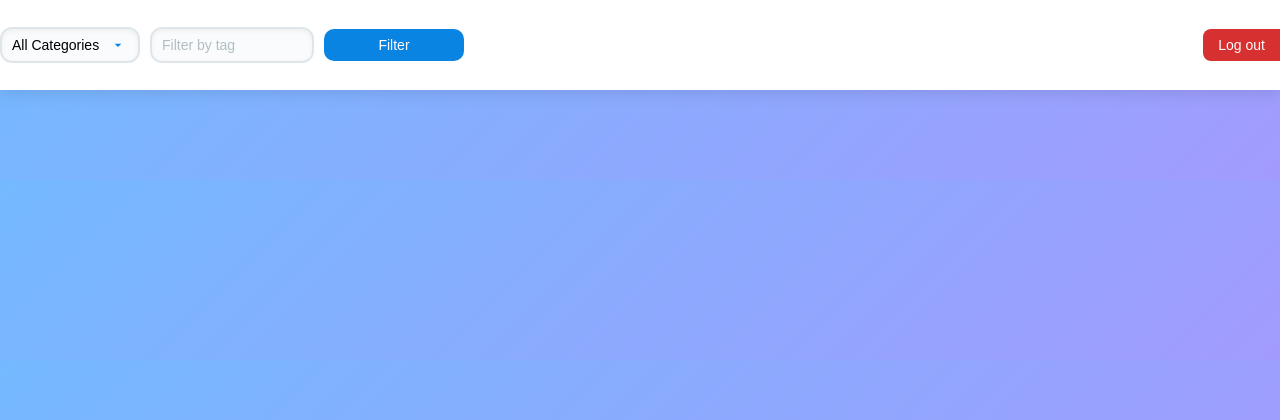
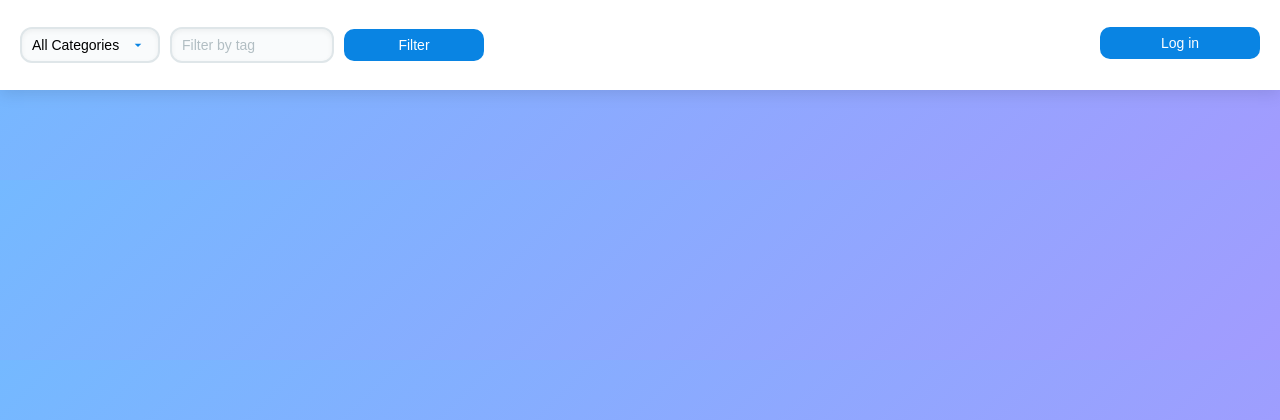
Before and after one commit to Niki7000/CMS-Project, a PHP site: page /home.php in a window 1280 px wide. Shown: the top 420 px of the page. Run offline with PHP 8.4, Linux system fonts and the light colour scheme; data that the repository does not hold is empty.

Commit message:
Session, managed how site would work depending on visitors role. Added logout.php. Little style fixes.

```diff
--- a/home.php
+++ b/home.php
@@ -2,6 +2,11 @@
     require_once "vendor/autoload.php";
     use CMS\Models\Post;
     use CMS\Models\User;
+
+    if(session_status() == PHP_SESSION_NONE)
+    {
+        session_start();
+    }
 
     $postModel = new Post();
     $categories = $postModel->getAllCategoires();
@@ -22,7 +27,7 @@
     <nav class="navbar">
         <div class="nav-left">
             <form action="home.php" method="GET" class="filter-form">
-                <select name="category" class="form-input small">
+                <select name="category" class="form-input small" style="margin-left: 20px;">
                     <option value="">All Categories</option>
                     <?php foreach($categories as $category): ?>
                     <option value="<?= $category[0] ?>"><?= $category[0] ?></option>
@@ -33,8 +38,14 @@
             </form>
         </div>
         <div class="nav-right">
-            <a href="logout.php" class="btn logout">Log out</a>
+        <?php if( isset($_SESSION['userId']) ): ?>
+            <a href="addPost.php" class="btn small right">Add post</a>
+            <a href="logout.php" class="btn logout right">Log out</a>
+        <?php else: ?>
+            <a href="login.php" class="btn small right">Log in</a>
+        <?php endif; ?>
         </div>
+
     </nav>
 
     <main class="main-content">
--- a/style.css
+++ b/style.css
@@ -154,9 +154,13 @@ select.form-input option {
     width: 140px;
 }
 
+.nav-right{
+    display: flex;
+}
+
 .nav-right .btn.logout {
     background-color: #d63031;
-    padding: 8px 15px;
+    padding: 7px 15px;
     font-size: 14px;
     color: white;
     text-decoration: none;
@@ -165,6 +169,13 @@ select.form-input option {
 
 .nav-right .btn.logout:hover {
     background-color: #ff7675;
+}
+
+.right{
+            text-align: center;
+            width: 100px;
+            margin-top: 7px;
+            margin-right:20px;
 }
 
 .post-header {
```
Also changed, not shown: addPost.php (+11 -0 lines), index.php (+8 -0 lines), logout.php (added, +23 -0 lines), postDetails.php (+12 -0 lines), src/Controlers/UserController.php (+29 -1 lines).
